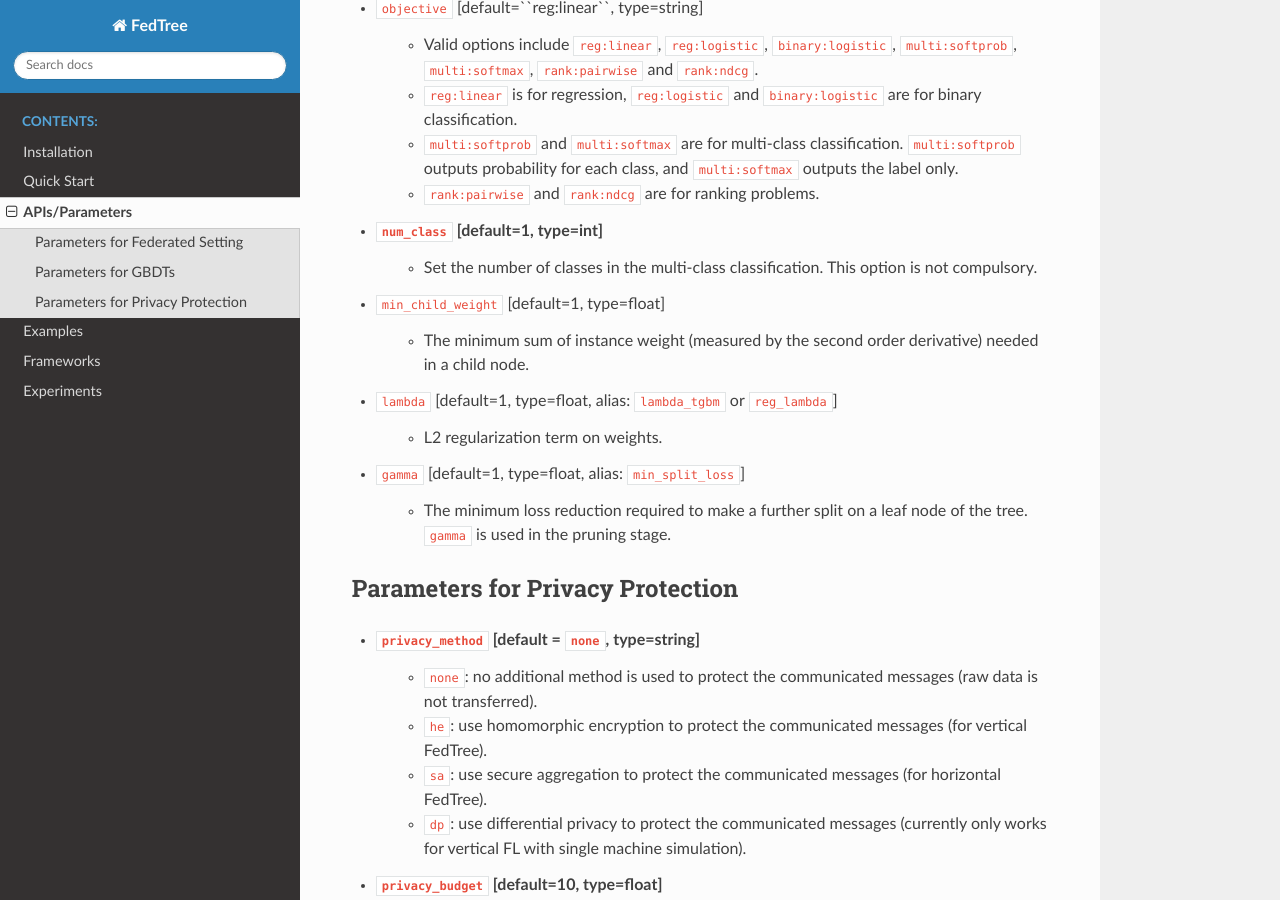
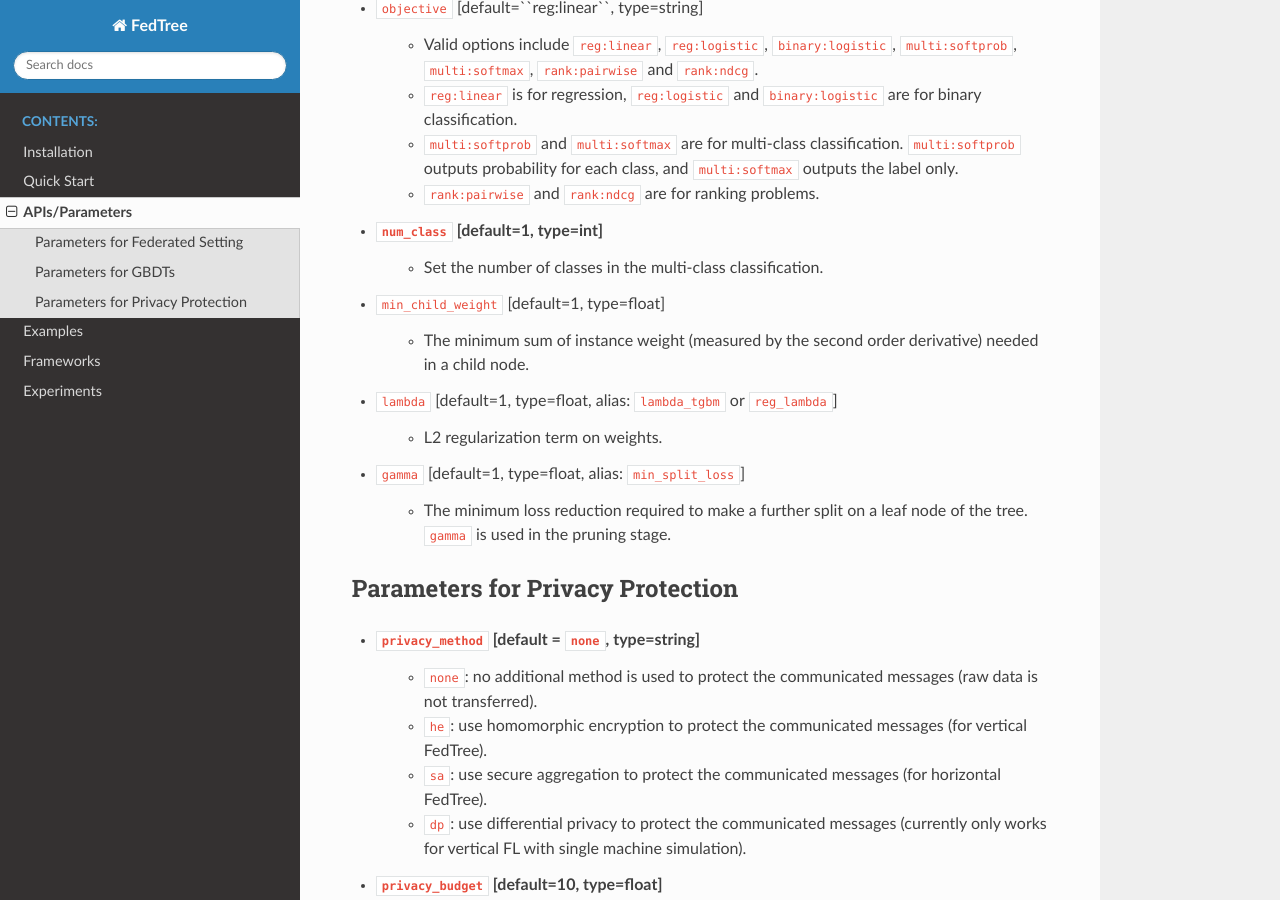
Before and after one commit to Xtra-Computing/FedTree, a Sphinx documentation site: the page built from docs/source/Parameters.rst, in a window 1280 px wide and 900 px high, scrolled down 2141 px. Built offline with Sphinx 7.4.7 and the Read the Docs theme 2.0.0, drawn with Linux system fonts in a browser that asks for light colours.

Commit message:
update docs

```diff
--- a/docs/source/Parameters.rst
+++ b/docs/source/Parameters.rst
@@ -89,7 +89,7 @@ Parameters for GBDTs
     - ``rank:pairwise`` and ``rank:ndcg`` are for ranking problems.
 
 * ``num_class`` [default=1, type=int]
-    - Set the number of classes in the multi-class classification. This option is not compulsory.
+    - Set the number of classes in the multi-class classification.
 
 * ``min_child_weight`` [default=1, type=float]
 
```
